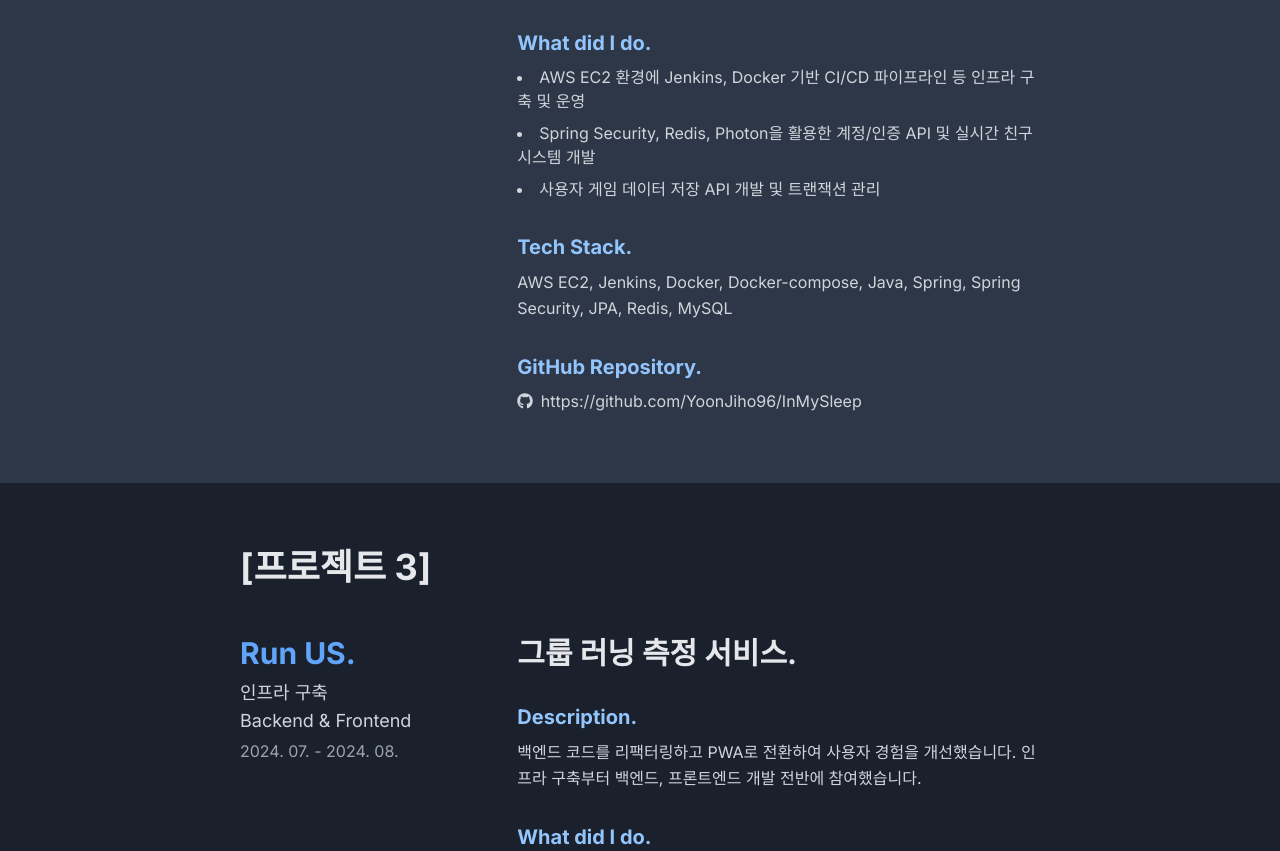
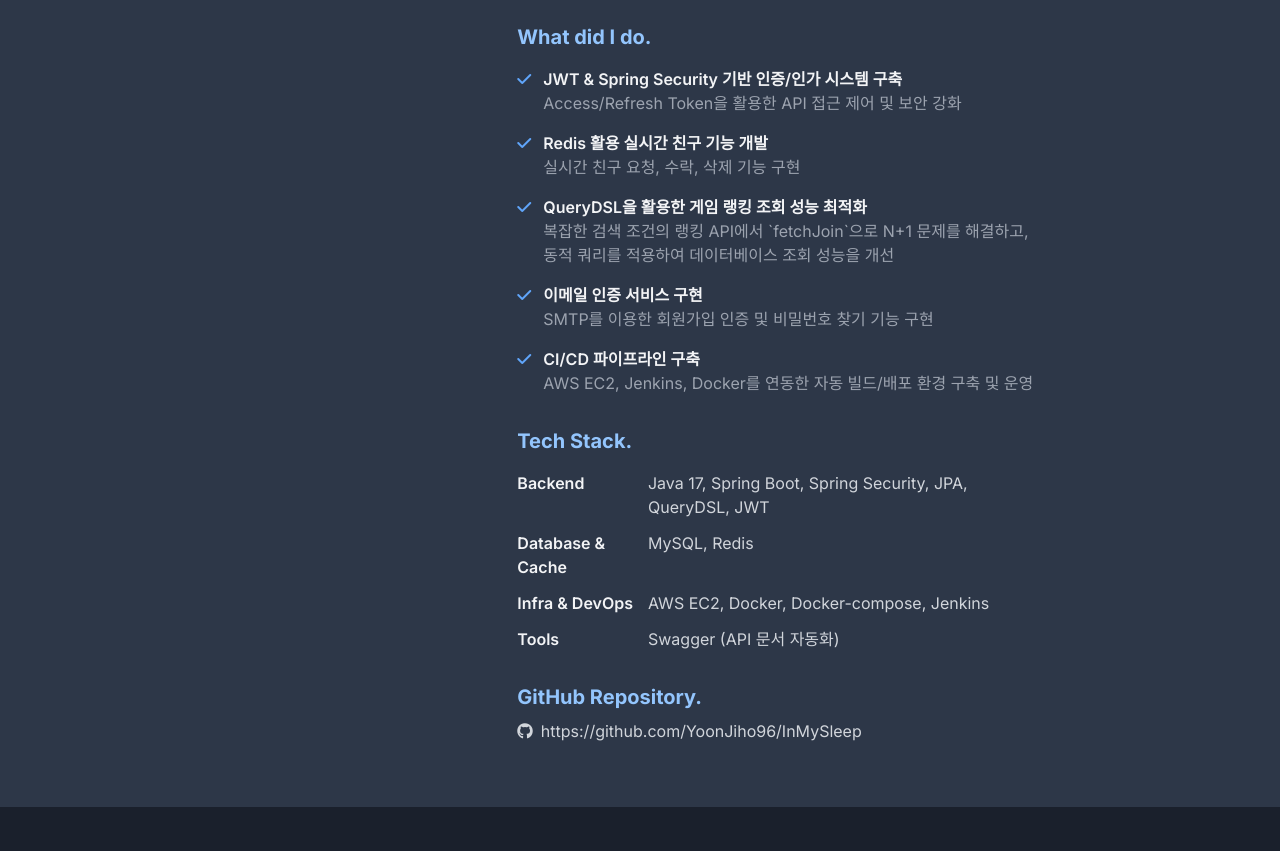
Before and after one commit to YoonJiho96/portfolio, a plain HTML site: page index.html in a window 1280 px wide. Shown: the part 5959-6810 px from the top of the page. Drawn offline with nearby package versions, Linux system fonts and the light colour scheme.

Commit message:
docs: 프로젝트2 내용 수정

```diff
--- a/index.html
+++ b/index.html
@@ -384,18 +384,65 @@
                         </p>
                     </div>
                     <div class="mt-8">
-                        <h4 class="text-xl font-bold text-blue-300">What did I do.</h4>
-                        <ul class="list-disc list-inside mt-2 text-gray-300 space-y-2">
-                            <li>AWS EC2 환경에 Jenkins, Docker 기반 CI/CD 파이프라인 등 인프라 구축 및 운영</li>
-                            <li>Spring Security, Redis, Photon을 활용한 계정/인증 API 및 실시간 친구 시스템 개발</li>
-                            <li>사용자 게임 데이터 저장 API 개발 및 트랜잭션 관리</li>
-                        </ul>
+                        <h4 class="text-xl font-bold text-blue-300 mb-4">What did I do.</h4>
+                        <div class="space-y-4">
+                            <div class="flex">
+                                <div class="flex-shrink-0"><i class="fa-solid fa-check text-blue-400 mt-1 mr-3"></i></div>
+                                <div>
+                                    <h5 class="font-semibold text-gray-100">JWT & Spring Security 기반 인증/인가 시스템 구축</h5>
+                                    <p class="text-gray-400">Access/Refresh Token을 활용한 API 접근 제어 및 보안 강화</p>
+                                </div>
+                            </div>
+                            <div class="flex">
+                                <div class="flex-shrink-0"><i class="fa-solid fa-check text-blue-400 mt-1 mr-3"></i></div>
+                                <div>
+                                    <h5 class="font-semibold text-gray-100">Redis 활용 실시간 친구 기능 개발</h5>
+                                    <p class="text-gray-400">실시간 친구 요청, 수락, 삭제 기능 구현</p>
+                                </div>
+                            </div>
+                            <div class="flex">
+                                <div class="flex-shrink-0"><i class="fa-solid fa-check text-blue-400 mt-1 mr-3"></i></div>
+                                <div>
+                                    <h5 class="font-semibold text-gray-100">QueryDSL을 활용한 게임 랭킹 조회 성능 최적화</h5>
+                                    <p class="text-gray-400">복잡한 검색 조건의 랭킹 API에서 `fetchJoin`으로 N+1 문제를 해결하고, 동적 쿼리를 적용하여 데이터베이스 조회 성능을 개선</p>
+                                </div>
+                            </div>
+                            <div class="flex">
+                                <div class="flex-shrink-0"><i class="fa-solid fa-check text-blue-400 mt-1 mr-3"></i></div>
+                                <div>
+                                    <h5 class="font-semibold text-gray-100">이메일 인증 서비스 구현</h5>
+                                    <p class="text-gray-400">SMTP를 이용한 회원가입 인증 및 비밀번호 찾기 기능 구현</p>
+                                </div>
+                            </div>
+                            <div class="flex">
+                                <div class="flex-shrink-0"><i class="fa-solid fa-check text-blue-400 mt-1 mr-3"></i></div>
+                                <div>
+                                    <h5 class="font-semibold text-gray-100">CI/CD 파이프라인 구축</h5>
+                                    <p class="text-gray-400">AWS EC2, Jenkins, Docker를 연동한 자동 빌드/배포 환경 구축 및 운영</p>
+                                </div>
+                            </div>
+                        </div>
                     </div>
                     <div class="mt-8">
-                        <h4 class="text-xl font-bold text-blue-300">Tech Stack.</h4>
-                        <p class="mt-2 text-gray-300 leading-relaxed">
-                            AWS EC2, Jenkins, Docker, Docker-compose, Java, Spring, Spring Security, JPA, Redis, MySQL
-                        </p>
+                        <h4 class="text-xl font-bold text-blue-300 mb-4">Tech Stack.</h4>
+                        <div class="space-y-3">
+                            <div class="grid grid-cols-4">
+                                <strong class="col-span-1 font-semibold text-gray-100">Backend</strong>
+                                <p class="col-span-3 text-gray-300">Java 17, Spring Boot, Spring Security, JPA, QueryDSL, JWT</p>
+                            </div>
+                            <div class="grid grid-cols-4">
+                                <strong class="col-span-1 font-semibold text-gray-100">Database & Cache</strong>
+                                <p class="col-span-3 text-gray-300">MySQL, Redis</p>
+                            </div>
+                            <div class="grid grid-cols-4">
+                                <strong class="col-span-1 font-semibold text-gray-100">Infra & DevOps</strong>
+                                <p class="col-span-3 text-gray-300">AWS EC2, Docker, Docker-compose, Jenkins</p>
+                            </div>
+                            <div class="grid grid-cols-4">
+                                <strong class="col-span-1 font-semibold text-gray-100">Tools</strong>
+                                <p class="col-span-3 text-gray-300">Swagger (API 문서 자동화)</p>
+                            </div>
+                        </div>
                     </div>
                     <div class="mt-8">
                         <h4 class="text-xl font-bold text-blue-300">GitHub Repository.</h4>
```
Also changed, not shown: 1 other file.
